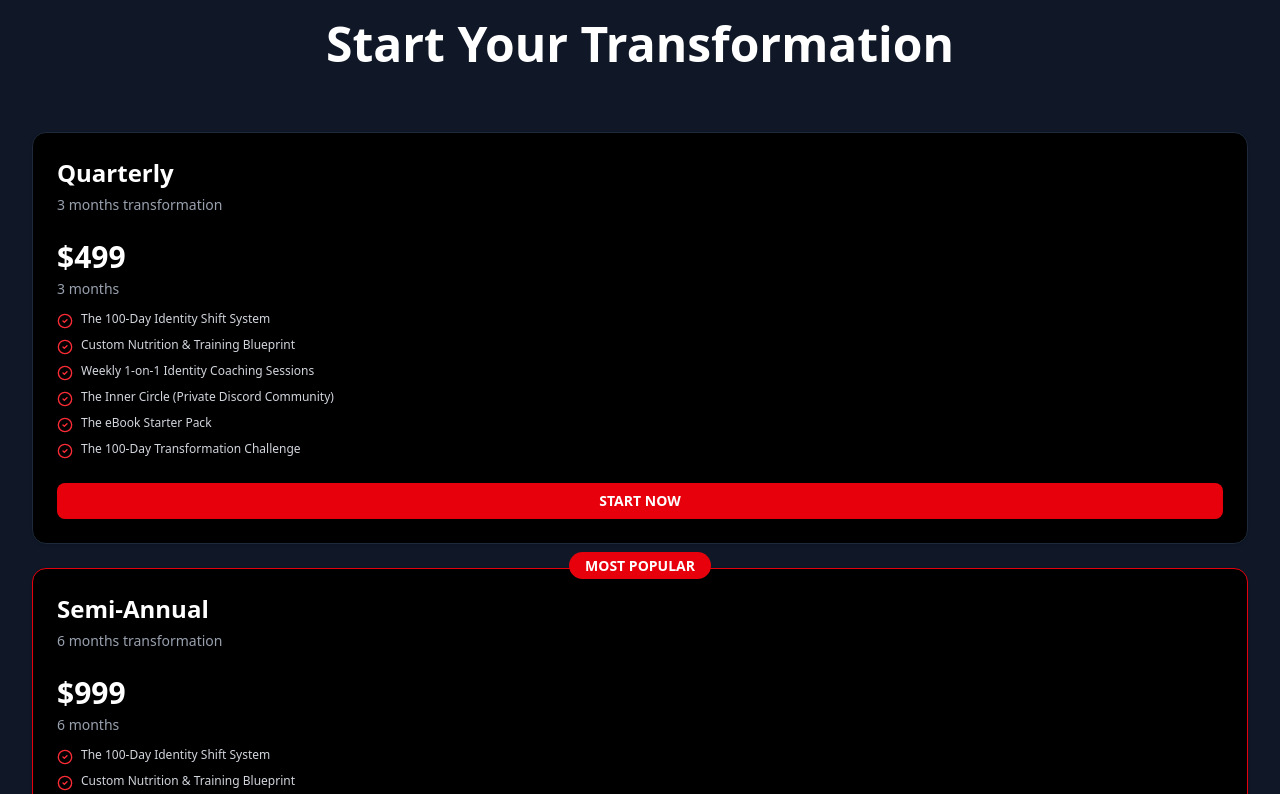
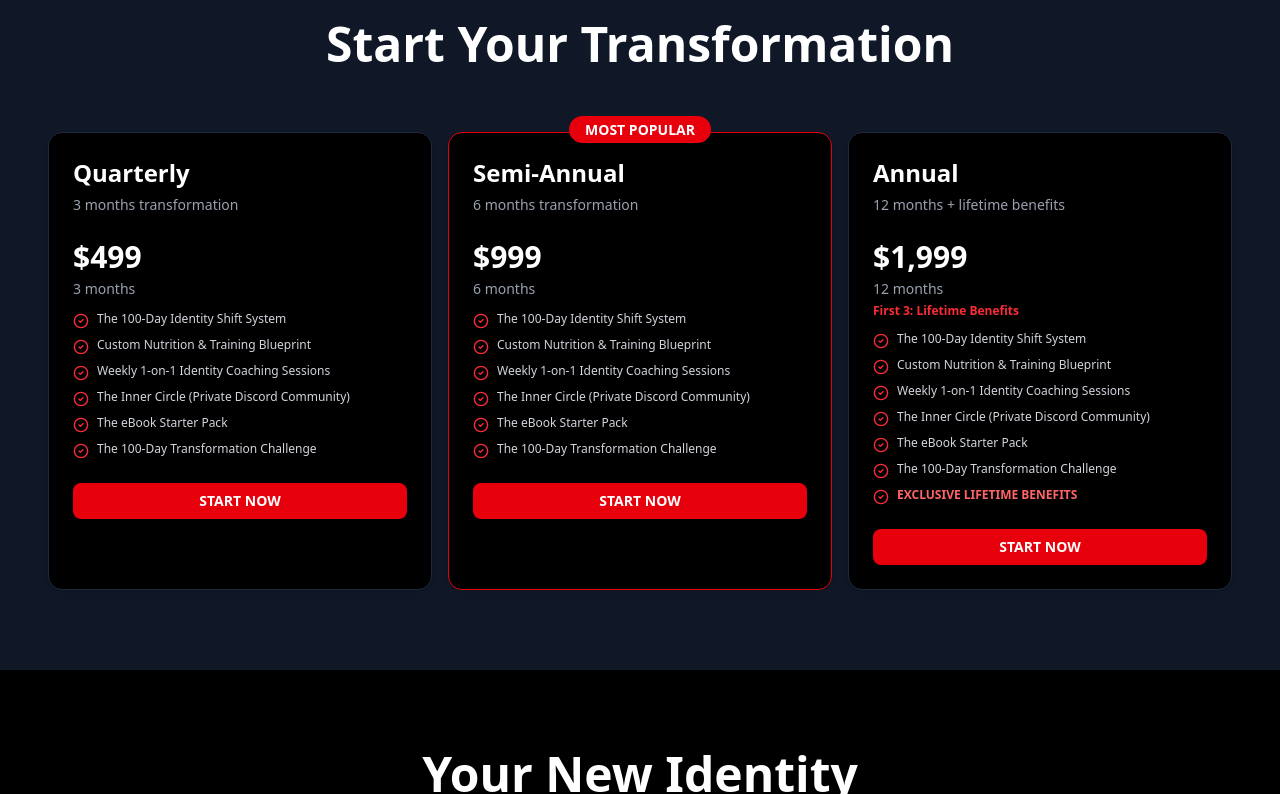
Before and after one commit to AdrianoDRJB/Transform-method, a React (Vite) app: page /identity in a window 1280 px wide. Shown: the part 5846-6640 px from the top of the page. Built offline with nearby package versions, Linux system fonts and the light colour scheme.

Commit message:
Force 3 pricing plans side by side in one row

```diff
--- a/src/components/TheIdentity.jsx
+++ b/src/components/TheIdentity.jsx
@@ -336,7 +336,7 @@ function TheIdentity() {
             </h2>
           </div>
 
-          <div className="grid grid-cols-1 md:grid-cols-3 gap-6 max-w-7xl mx-auto">
+          <div className="grid grid-cols-3 gap-4 w-full px-4">
             {/* Quarterly */}
             <Card className="bg-black border-gray-800 hover:border-red-600 transition-all">
               <CardHeader>
```
